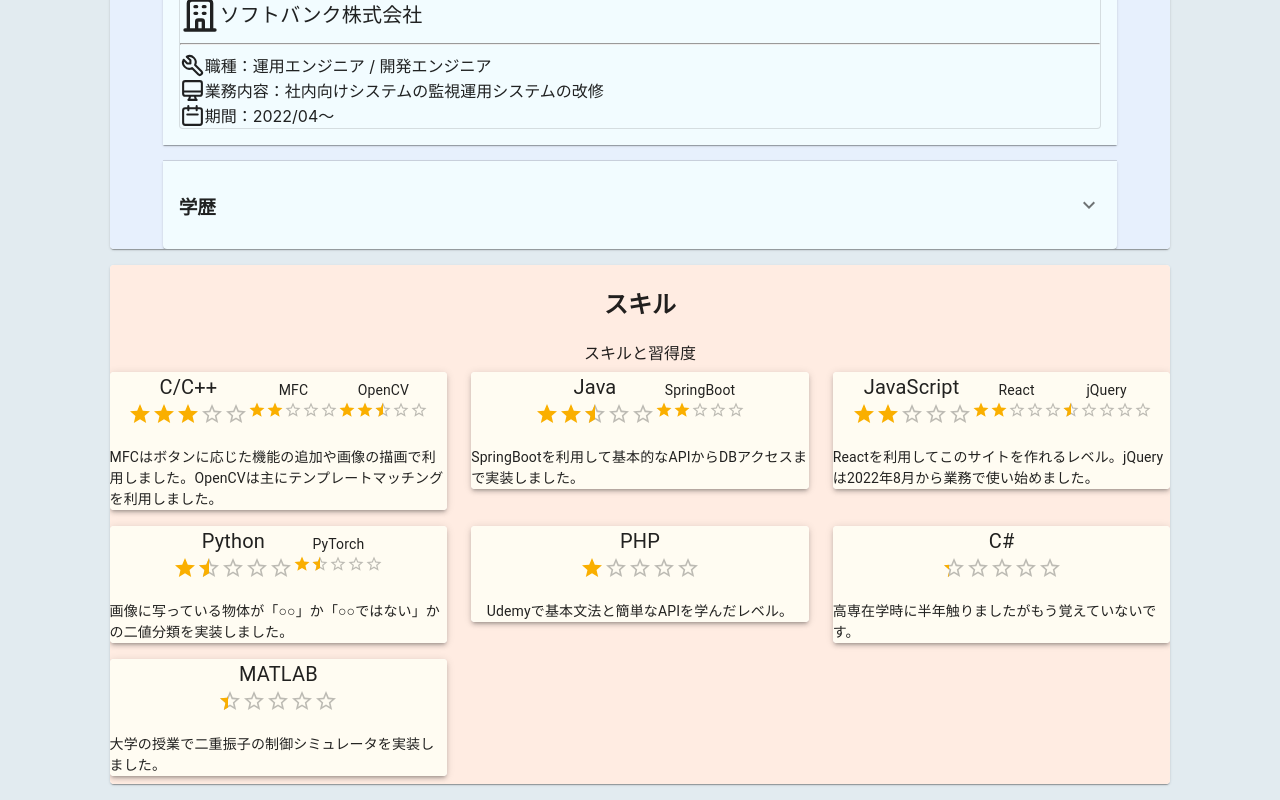
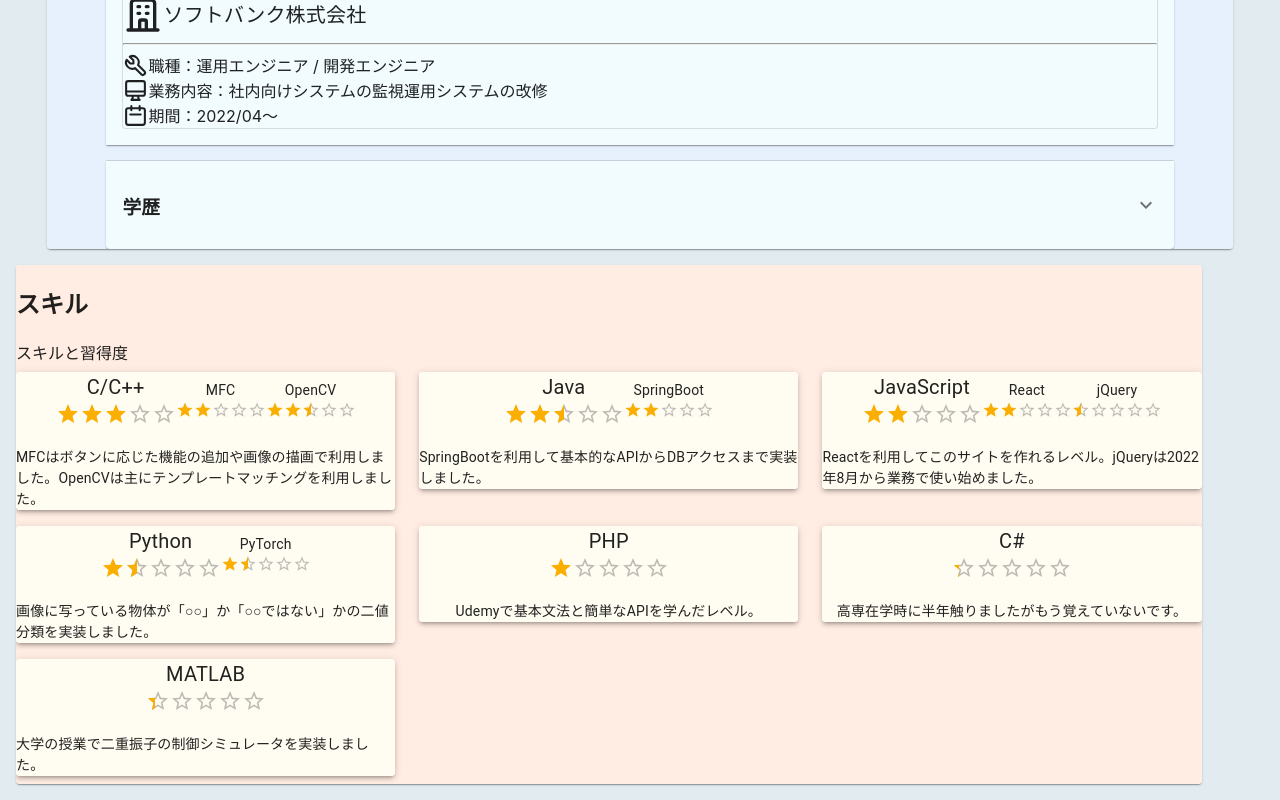
Before and after one commit to daichihirano/portfolio, a React (Create React App) app: page /home in a window 1280 px wide. Shown: the part 598-1398 px from the top of the page. Built offline with nearby package versions, Linux system fonts and the light colour scheme.

Commit message:
各カードのサイズレスポンシブ調整

```diff
--- a/src/page/Career/Career.js
+++ b/src/page/Career/Career.js
@@ -10,7 +10,7 @@ import Work from "./Work";
 const Career = (props) => {
     return (
         <Grid container sx={12} justifyContent="center" alignItems="center">
-            <Card sx={{ width: '85%' }}>
+            <Card sx={{ width: '95%' }} md={{width:'85%'}}>
                 <Box sx={{ display: 'flex', flexDirection: 'column', justifyContent: 'center', alignItems: 'center', alignContent: 'center', bgcolor: "#e7f0fd" }}>
                     <h2>経歴</h2>
                     <Work career={props.career} />
--- a/src/page/Profile/Profile.js
+++ b/src/page/Profile/Profile.js
@@ -7,7 +7,7 @@ import {
 const Profile = (props) => {
     return (
         <Grid container justifyContent="center" alignItems="center">
-            <Card sx={{ width: '85%' }} >
+            <Card sx={{ width: '95%' }} md={{width:'85%'}}>
                 <Box sx={{ display: 'flex', flexDirection: 'column', justifyContent: 'center', alignItems: 'center', alignContent: 'center', bgcolor: "#f7fff7" }}>
                     <h2>
                         自己紹介
--- a/src/page/Skill/Skill.js
+++ b/src/page/Skill/Skill.js
@@ -7,15 +7,13 @@ import {
 import SkillList from "./SkillList";
 const Skill = (props) => {
     return (
-        <Grid container sx={12} justifyContent="center" alignItems="center">
-            <Card sx={{ width: '85%' }}>
-                <Box sx={{ display: 'flex', flexDirection: 'column', justifyContent: 'center', alignItems: 'center', alignContent: 'center', bgcolor: "#ffece2" }}>
-                    <h2>スキル</h2>
-                    <div>スキルと習得度</div>
-                    <SkillList skill={props.skill} />
-                </Box>
-            </Card>
-        </Grid>
+        <Card sx={{ width: '95%' }} md={{width:'85%'}}>
+            <Box sx={{ display: 'flesx', flexDirection: 'column', justifyContent: 'center', alignItems: 'center', alignContent: 'center', bgcolor: "#ffece2" }}>
+                <h2>スキル</h2>
+                <div>スキルと習得度</div>
+                <SkillList skill={props.skill} />
+            </Box>
+        </Card>
     )
 }
 export default Skill;
```
